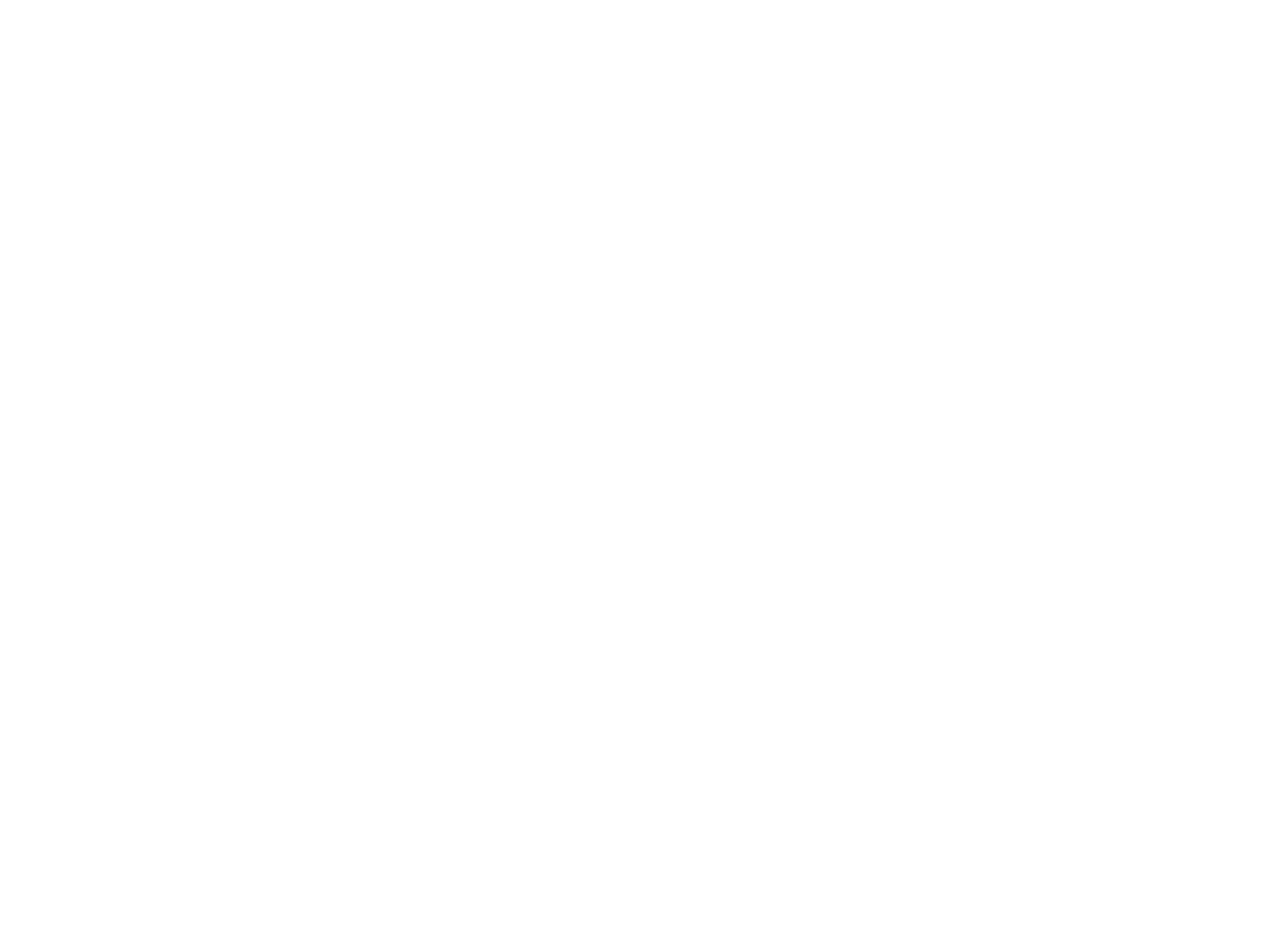
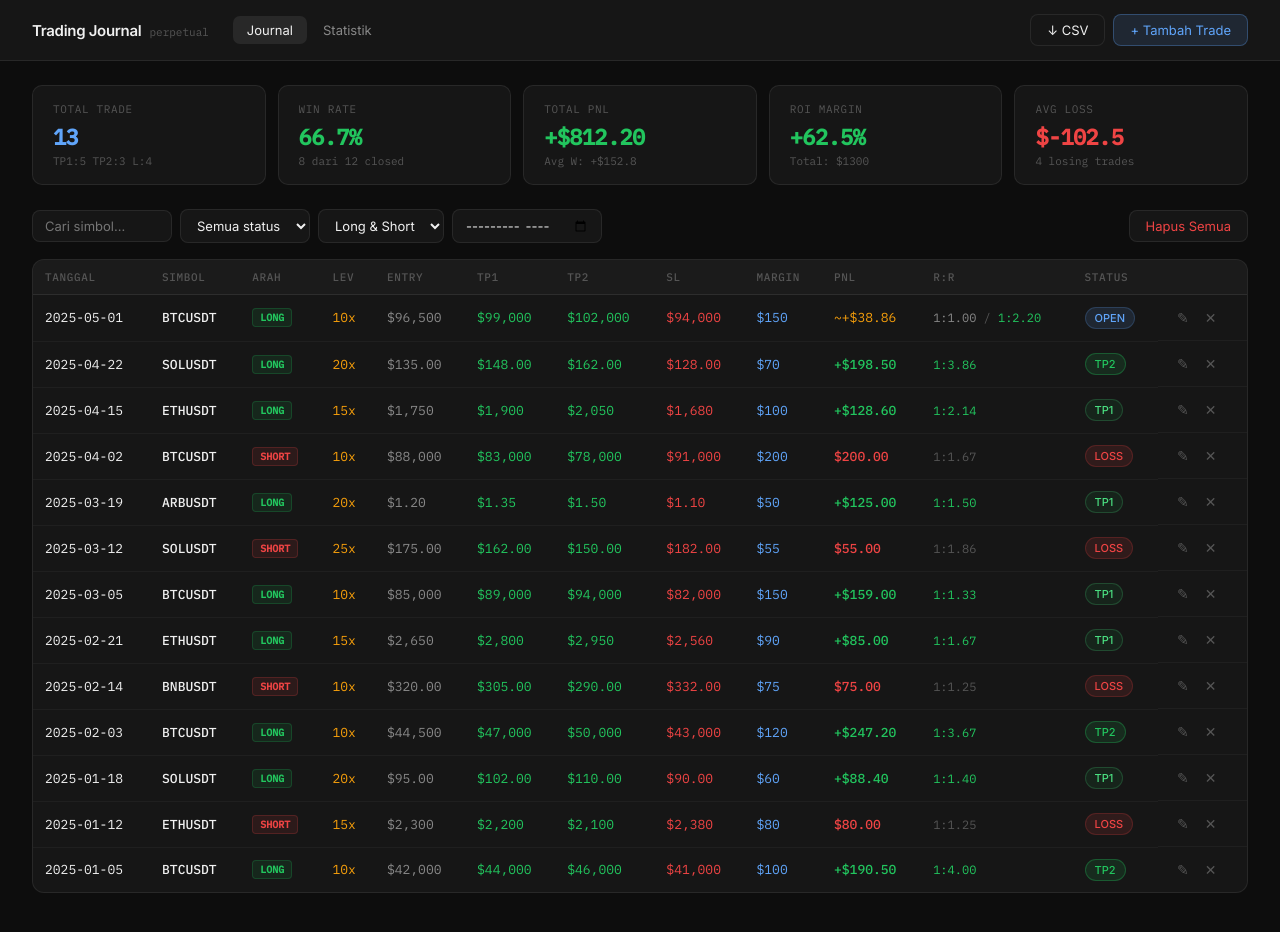
Before and after one commit to notobraddo/trading-journal, a plain HTML site: page index.html in a window 1280 px wide. Before the commit the page ends 800 px from the top, so only its background shows below. Drawn offline with nearby package versions, Linux system fonts and the light colour scheme.

Commit message:
Update index.html

```diff
--- a/index.html
+++ b/index.html
@@ -6,7 +6,7 @@
 <title>Trading Journal — Perpetual</title>
 <link rel="preconnect" href="https://fonts.googleapis.com">
 <link href="https://fonts.googleapis.com/css2?family=IBM+Plex+Mono:wght@400;500&family=Inter:wght@400;500;600&display=swap" rel="stylesheet">
-<script src="https://cdnjs.cloudflare.com/ajax/libs/Chart.js/4.4.1/chart.umd.min.js"><\/script>
+<script src="https://cdnjs.cloudflare.com/ajax/libs/Chart.js/4.4.1/chart.umd.min.js"></script>
 <style>
 *,*::before,*::after{box-sizing:border-box;margin:0;padding:0;}
 :root{
@@ -605,6 +605,6 @@
 }
 
 loadData();renderJournal();
-<\/script>
+</script>
 </body>
 </html>
```
